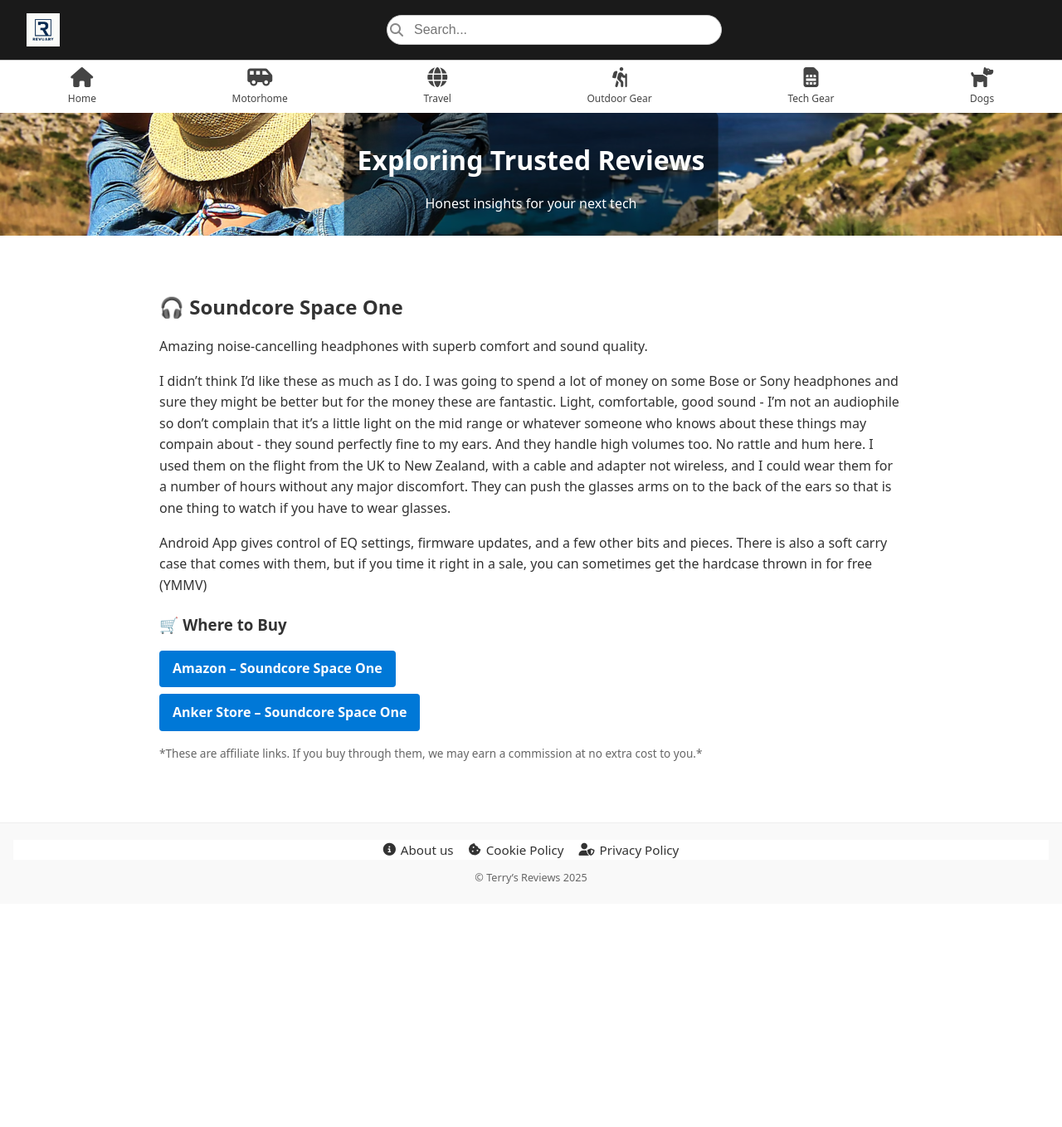
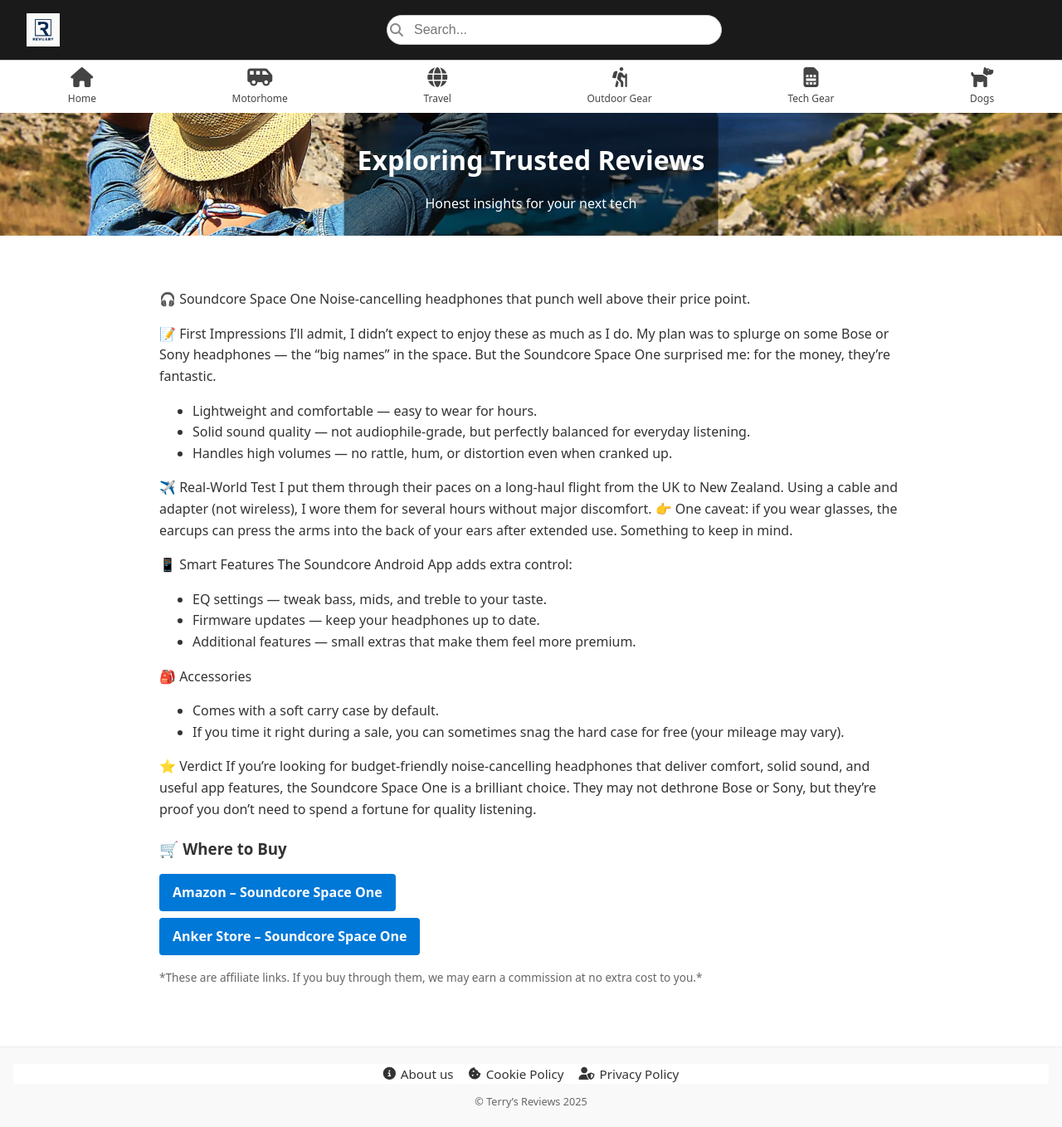
Before and after one commit to trowlinson/terrys-reviews, a Jekyll site: the page built from reviews/soundcore-space-one.md, in a window 1280 px wide and 1358 px high. Shown: the whole window at 83% size. Built offline with Jekyll 4.4.1, drawn with Linux system fonts in a browser that asks for light colours.

Commit message:
updated review text

```diff
--- a/reviews/soundcore-space-one.md
+++ b/reviews/soundcore-space-one.md
@@ -9,17 +9,36 @@ header_banner_pic_alt: Tech Banner
 category: headphones
 ---
 
-## 🎧 Soundcore Space One
+🎧 Soundcore Space One
+Noise-cancelling headphones that punch well above their price point.
 
-Amazing noise-cancelling headphones with superb comfort and sound quality.
+📝 First Impressions
+I’ll admit, I didn’t expect to enjoy these as much as I do. My plan was to splurge on some Bose or Sony headphones — the “big names” in the space. But the Soundcore Space One surprised me: for the money, they’re fantastic.
+- Lightweight and comfortable — easy to wear for hours.
+- Solid sound quality — not audiophile‑grade, but perfectly balanced for everyday listening.
+- Handles high volumes — no rattle, hum, or distortion even when cranked up.
 
-I didn't think I'd like these as much as I do. I was going to spend a lot of money on some Bose or Sony headphones and sure they might be better but for the money these are fantastic. Light, comfortable, good sound - I'm not an audiophile so don't complain that it's a little light on the mid range or whatever someone who knows about these things may compain about - they sound perfectly fine to my ears. And they handle high volumes too. No rattle and hum here. I used them on the flight from the UK to New Zealand, with a cable and adapter not wireless, and I could wear them for a number of hours without any major discomfort. They can push the glasses arms on to the back of the ears so that is one thing to watch if you have to wear glasses.
+✈️ Real‑World Test
+I put them through their paces on a long-haul flight from the UK to New Zealand. Using a cable and adapter (not wireless), I wore them for several hours without major discomfort.
+👉 One caveat: if you wear glasses, the earcups can press the arms into the back of your ears after extended use. Something to keep in mind.
 
-Android App gives control of EQ settings, firmware updates, and a few other bits and pieces. There is also a soft carry case that comes with them, but if you time it right in a sale, you can sometimes get the hardcase thrown in for free (YMMV)
+📱 Smart Features
+The Soundcore Android App adds extra control:
+- EQ settings — tweak bass, mids, and treble to your taste.
+- Firmware updates — keep your headphones up to date.
+- Additional features — small extras that make them feel more premium.
+
+🎒 Accessories
+- Comes with a soft carry case by default.
+- If you time it right during a sale, you can sometimes snag the hard case for free (your mileage may vary).
+
+⭐ Verdict
+If you’re looking for budget-friendly noise-cancelling headphones that deliver comfort, solid sound, and useful app features, the Soundcore Space One is a brilliant choice. They may not dethrone Bose or Sony, but they’re proof you don’t need to spend a fortune for quality listening.
+
 
 {% include review-schema.html
     product="Soundcore Space One Wireless Headphones"
-    brand="Anka"
+    brand="Anker"
     author="Terry"
     date="2025-11-26"
     rating="5"
```
